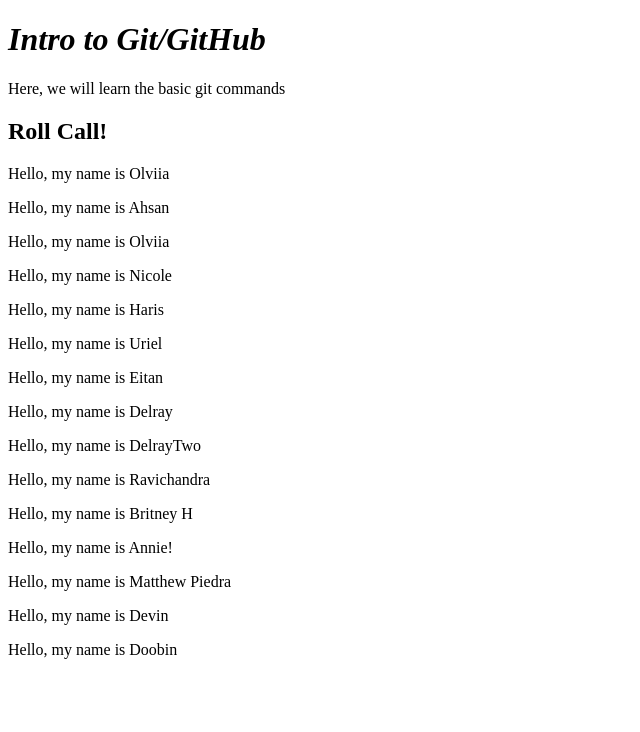
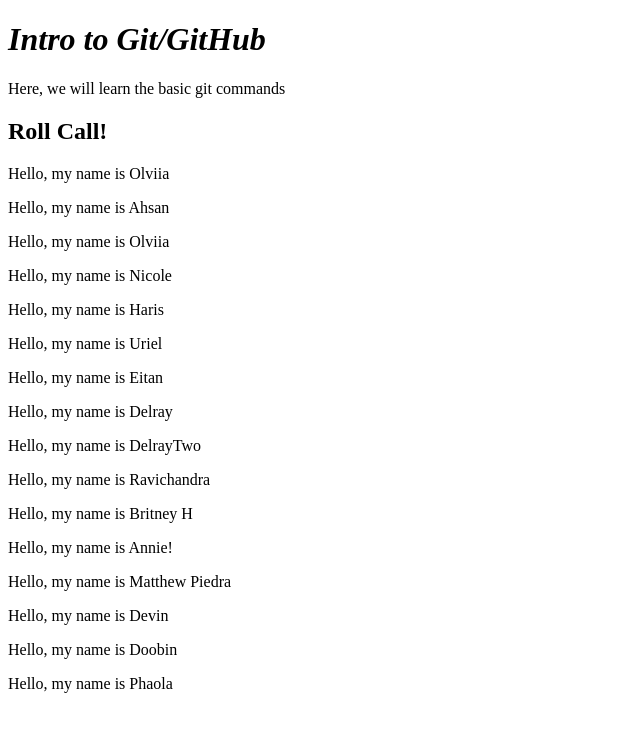
Before and after one commit to phaolav/Git-Intro-Sample-Site, a plain HTML site: page index.html in a window 1280 px wide. Shown: the whole page, without its empty margins (0-640 px from the left). Drawn offline with Linux system fonts and the light colour scheme.

Commit message:
Update index.html

```diff
--- a/index.html
+++ b/index.html
@@ -25,6 +25,7 @@
       <p>Hello, my name is Matthew Piedra</p>
       <p>Hello, my name is Devin</p>
       <p>Hello, my name is Doobin</p>
+      <p>Hello, my name is Phaola</p>
     </div>
   </body>
 </html>
```
